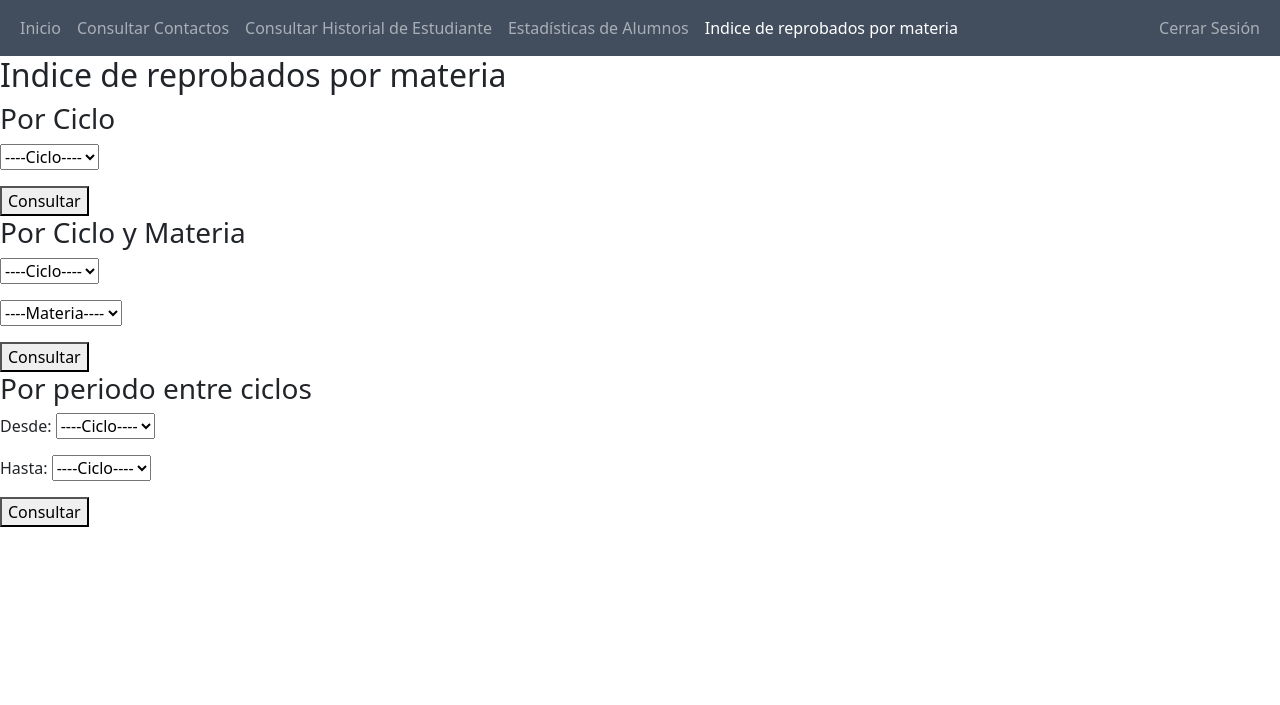
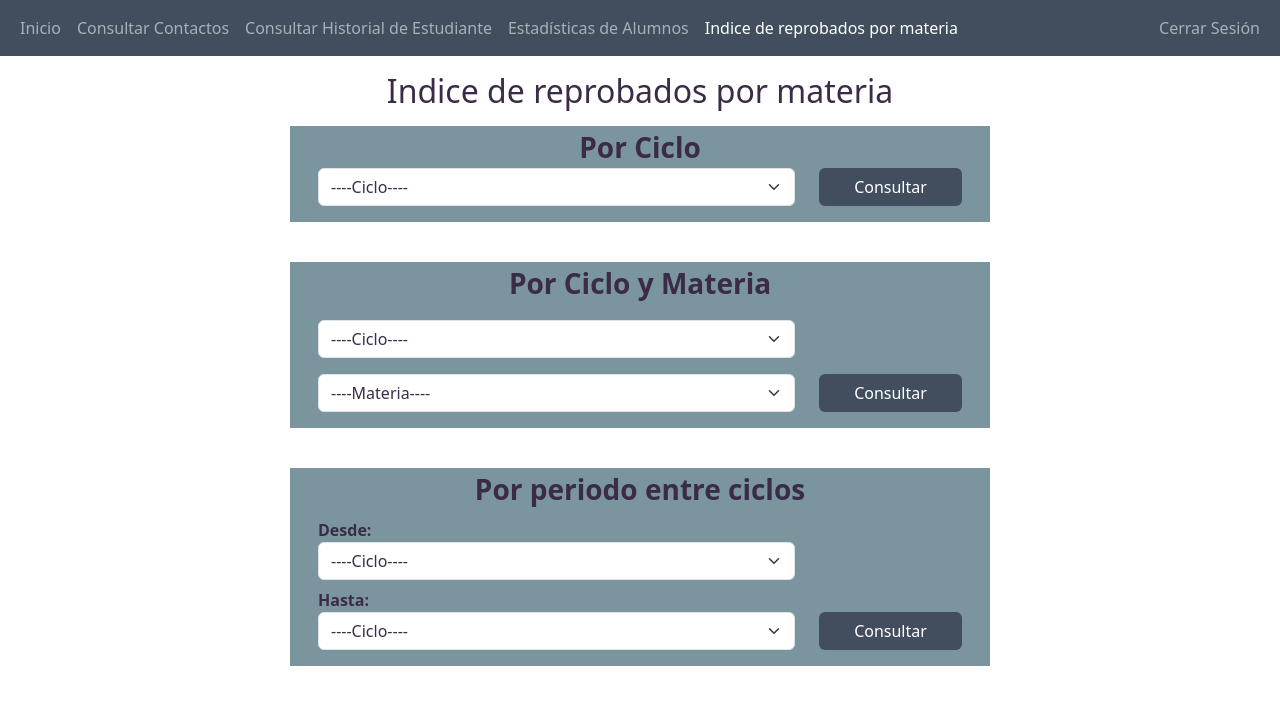
Before and after one commit to BrialexMaga/coordinacion, a Django app: page /subject_failures/ in a window 1280 px wide. Shown: the top 705 px of the page. Run offline with Django 4.2, Linux system fonts and the light colour scheme; the visitor is signed in with stand-in values (Sample User, id 1); data that the repository does not hold is empty; some libraries are stand-ins or nearby versions.

Commit message:
Add design to Consult Failure

```diff
--- a/rateSubjectFailures/templates/rateSubjectFailures/failing_rate_filter.html
+++ b/rateSubjectFailures/templates/rateSubjectFailures/failing_rate_filter.html
@@ -1,28 +1,83 @@
 {% extends 'base.html' %}
 
+{% load widget_tweaks %}
 {% block title %}Indice de reprobados{% endblock %}
 
 {% block content %}
-    <h2>Indice de reprobados por materia</h2>
+    <div class="container text-center">
+        <h1 class="pt-3 pb-2 fs-2 text-color">Indice de reprobados por materia</h1>
 
-    <h3>Por Ciclo</h3>
-    <form method="POST" action="{% url 'cycle-page' %}">
+        <div class="container consult-failure-container">
+            <form method="POST" class="form" action="{% url 'cycle-page' %}" autocomplete="off">
                 {% csrf_token %}
-        {{ cycleForm.as_p }}
-        <button type="submit">Consultar</button>
+                <pe class="pb-4 fs-3 text-color fw-bold">Por Ciclo</pe>
+                <div class="text-start ps-3 pe-3">
+                    <div class="row">
+                        <div class="col-lg-9">
+                            {% for field in cycleForm.visible_fields %}
+                                <div class="form-group">
+                                    {{ field|add_class:"form-select text-color" }}
+                                </div>
+                            {% endfor %}
+                        </div>
+                        <div class="col-lg-3 d-flex align-items-end">
+                            <button class="btn my-button-color w-100" type="submit">Consultar</button>
+                        </div>
+                    </div>
+                </div>
+
+                <p class="pb-3"></p>
             </form>
+        </div>
+        <br>
 
-    <h3>Por Ciclo y Materia</h3>
-    <form method="POST" action="{% url 'cycle-subject-page' %}">
+        <div class="container consult-failure-container">
+            <form method="POST" class="form" action="{% url 'cycle-subject-page' %}" autocomplete="off">
                 {% csrf_token %}
-        {{ cycleRangeForm.as_p }}
-        <button type="submit">Consultar</button>
+                <pe class="pb-4 fs-3 text-color fw-bold">Por Ciclo y Materia</pe>
+                <div class="text-start ps-3 pe-3">
+                    <div class="row">
+                        <div class="col-lg-9">
+                            {% for field in cycleRangeForm.visible_fields %}
+                                <div class="form-group">
+                                    <p></p>
+                                    {{ field|add_class:"form-select text-color" }}
+                                </div>
+                            {% endfor %}
+                        </div>
+                        <div class="col-lg-3 d-flex align-items-end">
+                            <button class="btn my-button-color w-100" type="submit">Consultar</button>
+                        </div>
+                    </div>
+                </div>
+
+                <p class="pb-3"></p>
             </form>
+        </div>
+        <br>
 
-    <h3>Por periodo entre ciclos</h3>
-    <form method="POST" action="{% url 'cycle-range-page' %}">
+        <div class="container consult-failure-container">
+            <form method="POST" class="form" action="{% url 'cycle-range-page' %}" autocomplete="off">
                 {% csrf_token %}
-        {{ rangeForm.as_p }}
-        <button type="submit">Consultar</button>
+                <pe class="pt-3 pb-4 fs-3 text-color fw-bold">Por periodo entre ciclos</pe>
+                <div class="text-start ps-3 pe-3">
+                    <div class="row">
+                        <div class="col-lg-9">
+                            {% for field in rangeForm.visible_fields %}
+                                <div class="form-group">
+                                    <label for="{{ field.id_for_label }}" class="pt-2 fw-semibold text-color"> {{ field.label_tag }} </label>
+                                    {{ field|add_class:"form-select text-color" }}
+                                </div>
+                            {% endfor %}
+                        </div>
+                        <div class="col-lg-3 d-flex align-items-end">
+                            <button class="btn my-button-color w-100" type="submit">Consultar</button>
+                        </div>
+                    </div>
+                </div>
+
+                <p class="pb-3"></p>
             </form>
+        </div>
+    </div>
     {% endblock %}
--- a/studentform/static/studentform/css/index.css
+++ b/studentform/static/studentform/css/index.css
@@ -40,3 +40,8 @@
 .text-color {
     color: #3B2B46 !important;
 }
+
+.consult-failure-container {
+    background-color: #7a959e !important;
+    width:700px !important;
+}
```
Lines whose indentation alone changed are shown as unchanged.
